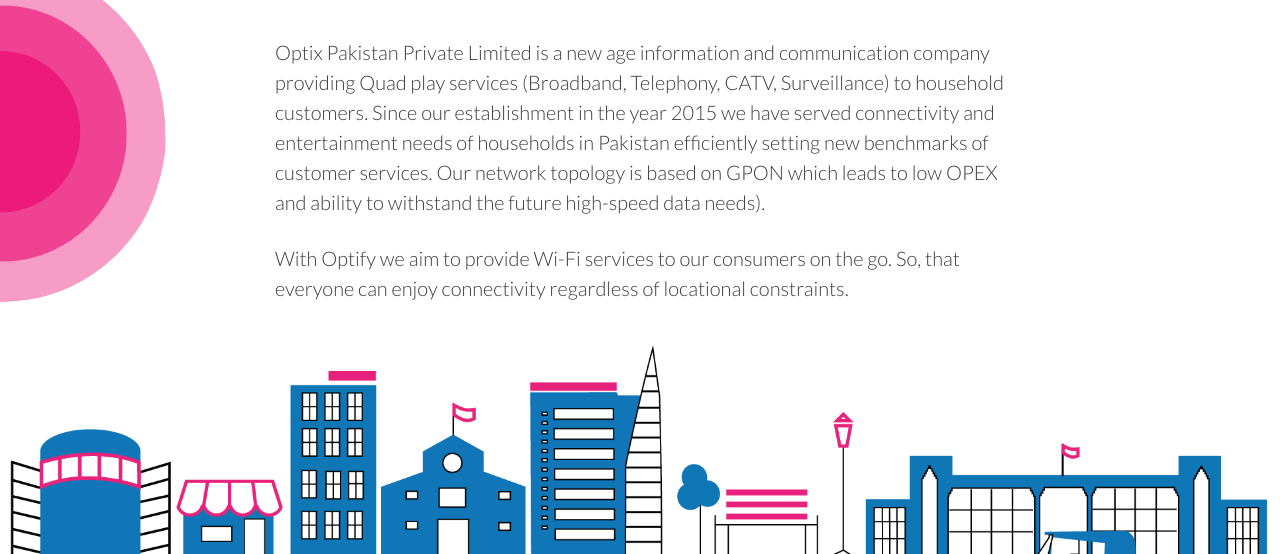
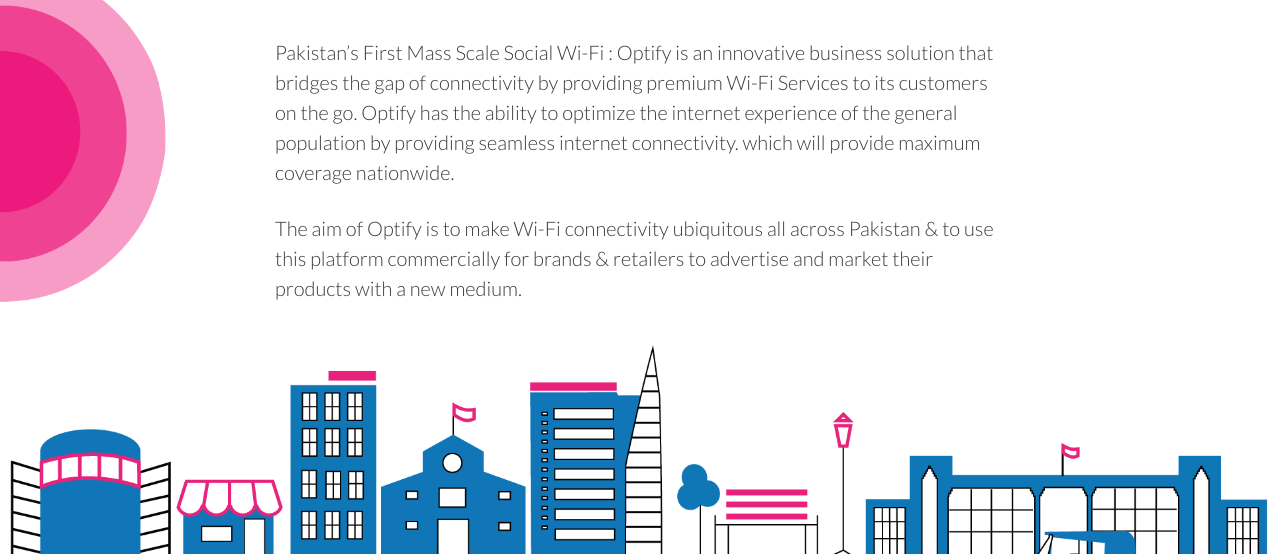
Before and after one commit to muhammadzubairkhan/optify, a plain HTML site: page about.html in a window 1280 px wide. Shown: the part 246-800 px from the top of the page. Drawn offline with Linux system fonts and the light colour scheme; a web font is replaced by a local one.

Commit message:
Updated the about us content given to me by Ali on slack

```diff
--- a/about.html
+++ b/about.html
@@ -77,8 +77,8 @@
 
           <div class="col-lg-8 col-md-8 col-sm-12 col-xs-12 text-left about-section">
               <h3 class="about-heading">About Us</h3>
-              <p class="lead mb-0 about-paragraph">Optix Pakistan Private Limited is a new age information and communication company providing Quad play services (Broadband, Telephony, CATV, Surveillance) to household customers. Since our establishment in the year 2015 we have served connectivity and entertainment needs of households in Pakistan efficiently setting new benchmarks of customer services. Our network topology is based on GPON which leads to low OPEX and ability to withstand the future high-speed data needs).</p>
-              <p class="lead mb-0 about-paragraph">With Optify we aim to provide Wi-Fi services to our consumers on the go. So, that everyone can enjoy connectivity regardless of locational constraints.</p>
+              <p class="lead mb-0 about-paragraph">Pakistan’s First Mass Scale Social Wi-Fi : Optify is an innovative business solution that bridges the gap of connectivity by providing premium Wi-Fi Services to its customers on the go. Optify has the ability to optimize the internet experience of the general population by providing seamless internet connectivity. which will provide maximum coverage nationwide.</p>
+              <p class="lead mb-0 about-paragraph">The aim of Optify is to make Wi-Fi connectivity ubiquitous all across Pakistan & to use this platform commercially for brands & retailers to advertise and market their products with a new medium.</p>
           </div>
 
         </div>
```
